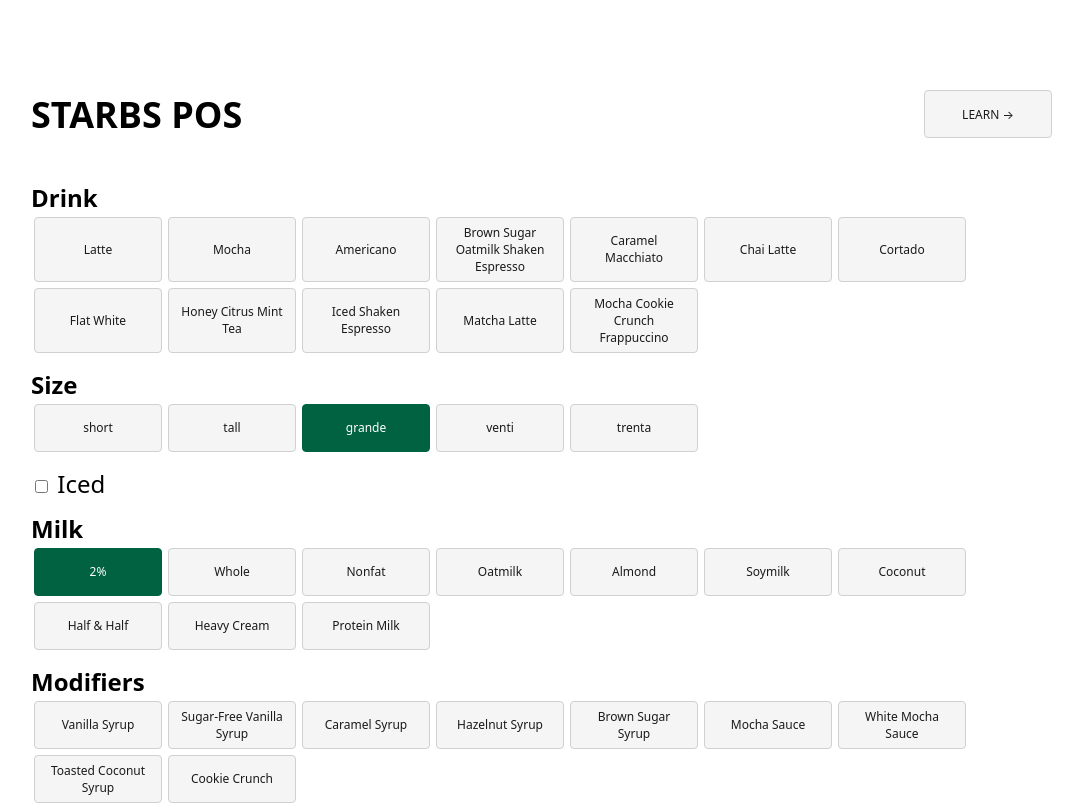
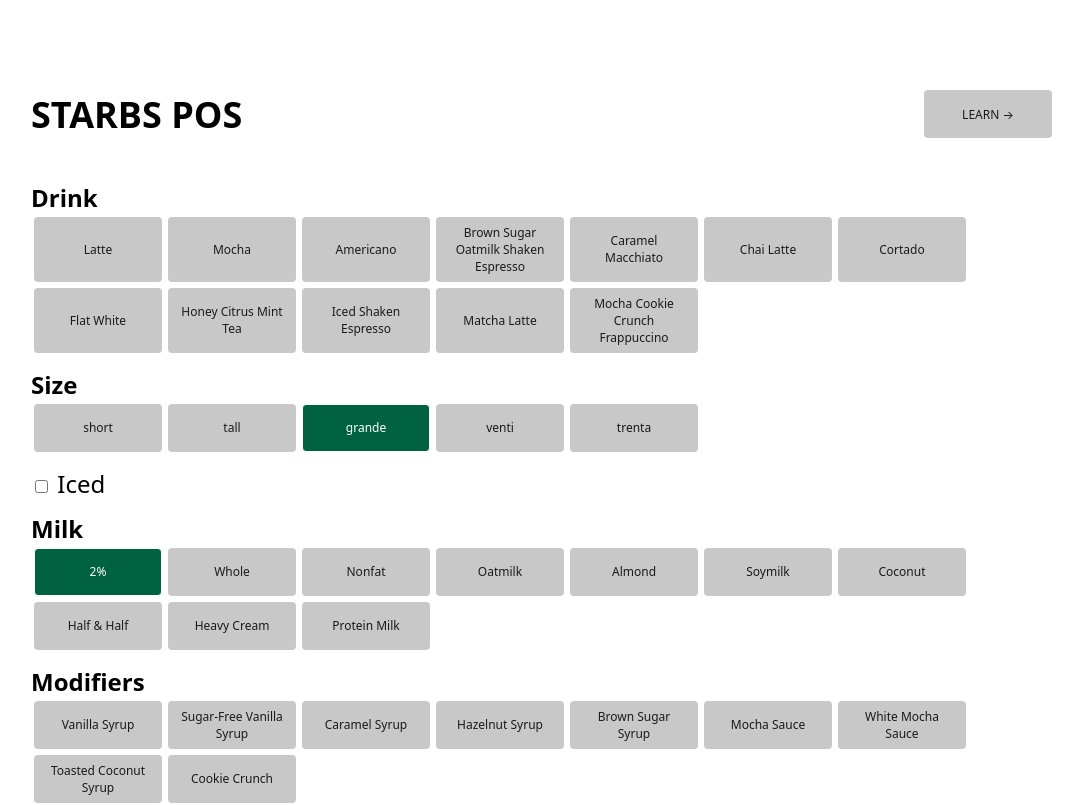
Before and after one commit to Marcaus-Cruz/starbs, a Vue app: page /pos in a window 1280 px wide. Shown: the top 805 px of the page, without its empty margins (97-1180 px from the left). Built offline with nearby package versions, Linux system fonts and the light colour scheme.

Commit message:
Update button styles

```diff
--- a/src/styles.css
+++ b/src/styles.css
@@ -2,14 +2,13 @@
   font-family: system-ui, -apple-system, sans-serif;
   color-scheme: light dark;
 
-  --btn-bg: #f5f5f5;
+  --btn-bg: #c8c8c8;
   --btn-fg: #1a1a1a;
-  --btn-border: #d0d0d0;
-  --btn-hover-bg: #e8e8e8;
-  --btn-hover-border: #006241;
+  --btn-border: transparent;
+  --btn-hover-border: #ffffff;
   --btn-active-bg: #006241;
   --btn-active-fg: #ffffff;
-  --btn-active-border: #006241;
+  --btn-active-border: #ffffff;
   --btn-disabled-opacity: 0.4;
 }
 
@@ -33,9 +32,10 @@ button {
   transition: background-color 120ms ease, border-color 120ms ease, color 120ms ease;
 }
 
-button:hover:not(:disabled):not(.active):not(.primary) {
-  background: var(--btn-hover-bg);
+button:hover:not(:disabled),
+button:focus-visible:not(:disabled) {
   border-color: var(--btn-hover-border);
+  outline: none;
 }
 
 button.active,
@@ -45,12 +45,6 @@ button.primary {
   border-color: var(--btn-active-border);
 }
 
-button.active:hover:not(:disabled),
-button.primary:hover:not(:disabled) {
-  background: #00563a;
-  border-color: #00563a;
-}
-
 button:disabled {
   opacity: var(--btn-disabled-opacity);
   cursor: not-allowed;
```
